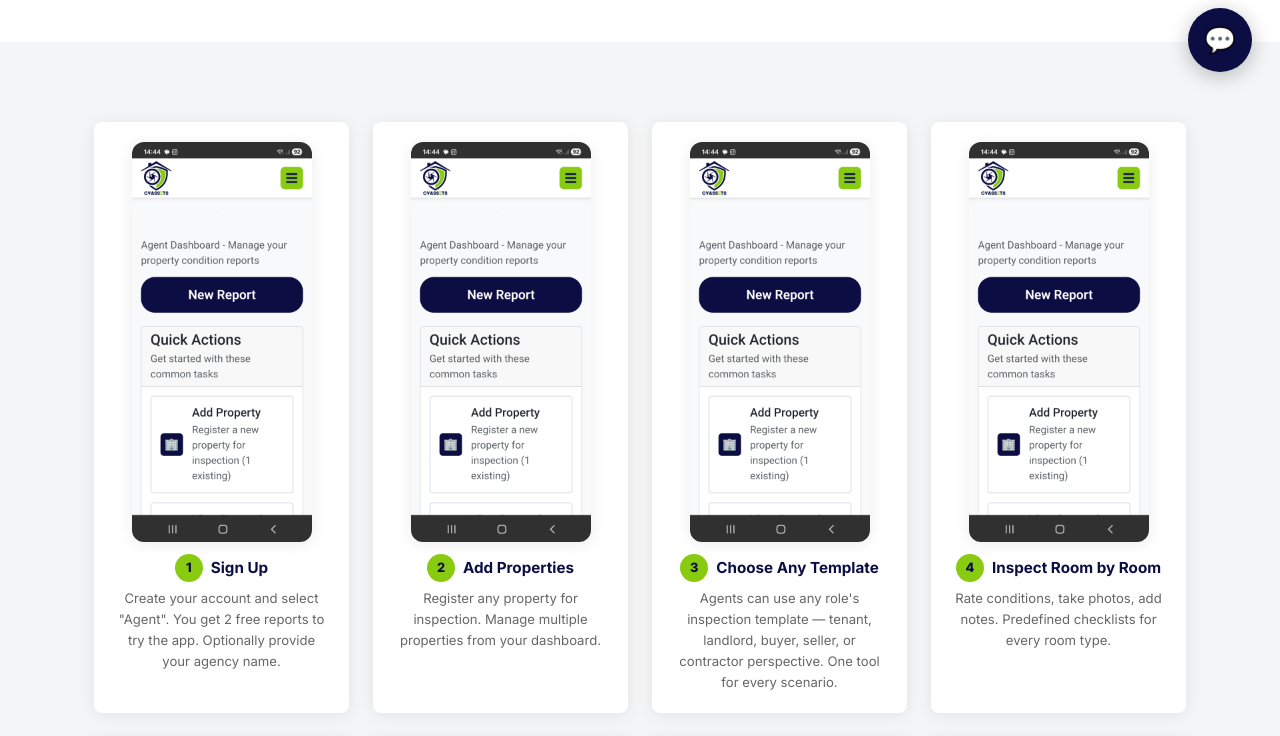
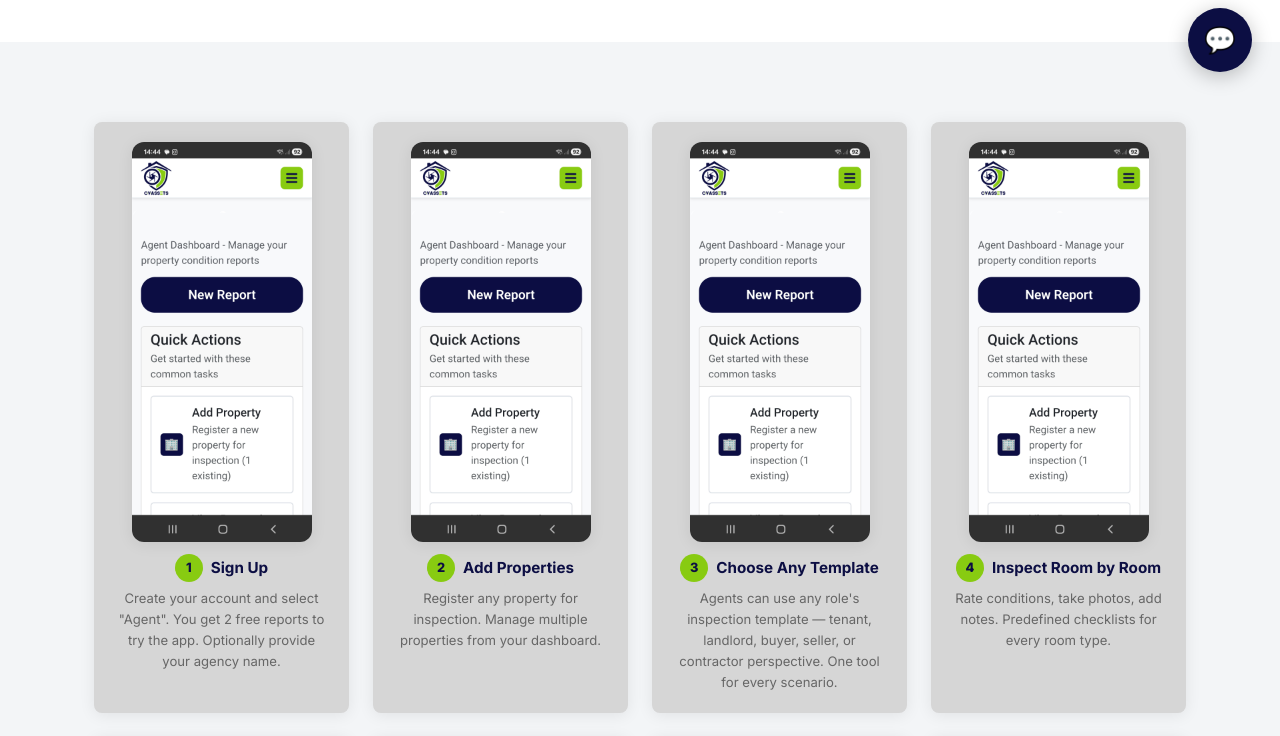
Before and after one commit to Selmorand/cyassWebsite, a plain HTML site: page role-agent.html in a window 1280 px wide. Shown: the part 700-1436 px from the top of the page. Drawn offline with Linux system fonts and the light colour scheme.

Commit message:
Darken workflow step card background to #d6d6d6
Co-Authored-By: Claude Opus 4.6 (1M context) <noreply@anthropic.com>

```diff
--- a/css/style.css
+++ b/css/style.css
@@ -566,7 +566,7 @@ ul { list-style: none; }
 }
 .workflow-step {
   text-align: center;
-  background: var(--white);
+  background: #d6d6d6;
   border-radius: var(--radius);
   padding: 20px;
   box-shadow: var(--shadow);
```
